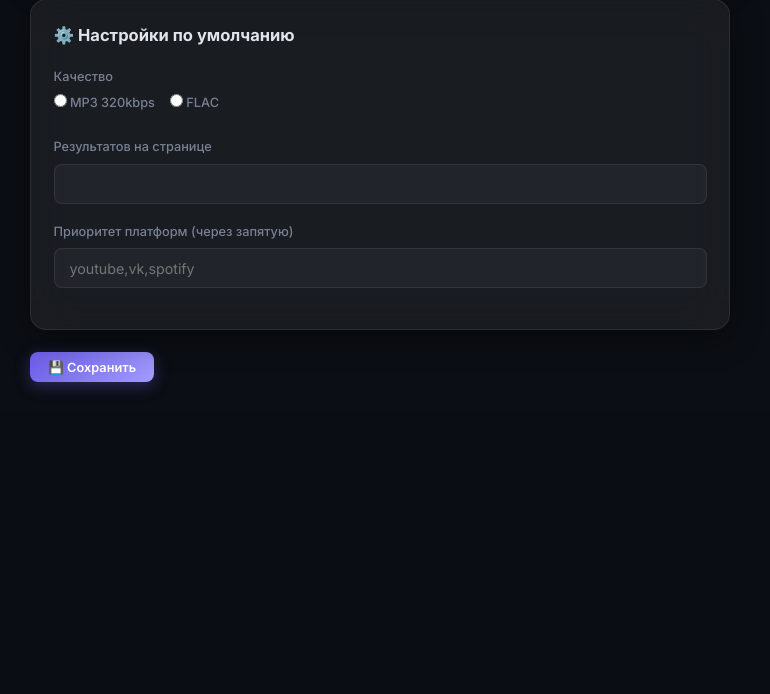
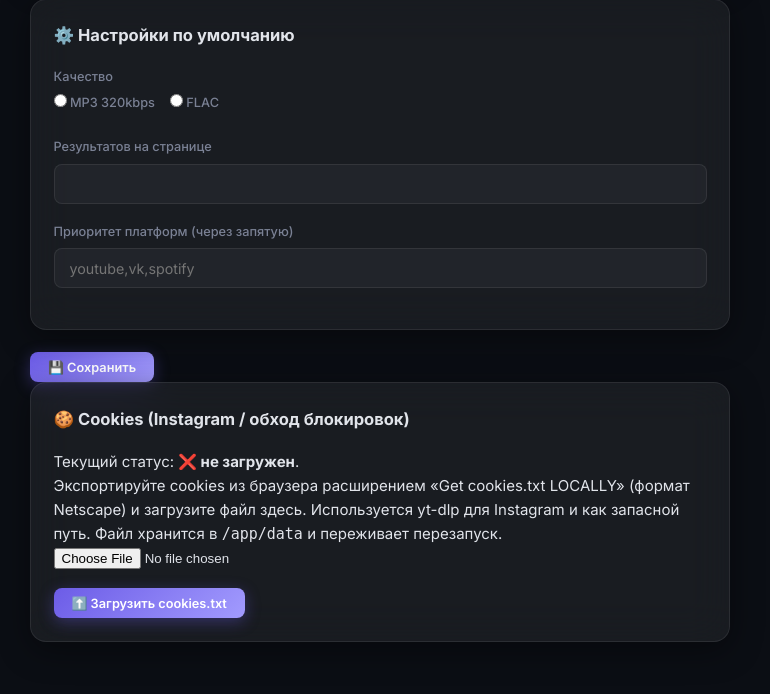
Before and after one commit to Annoyt/tgplaylistbot, a FastAPI app: template app/templates/admin/musicbot.html in a window 1280 px wide. Shown: the part 960-1654 px from the top of the page, without its empty margins (0-770 px from the left). Before the commit the page ends 1353 px from the top, so only its background shows below. Run offline with FastAPI, Linux system fonts and the light colour scheme; the template is opened without the code that fills it, so the values that code supplies are empty; parts of the project's set-up code (start-up, migrations or seed data) failed here and were passed over.

Commit message:
feat(dashboard): upload cookies.txt from the admin panel
Adds a cookies upload form + status to /admin/musicbot. The file is
validated as a Netscape jar and written to settings.cookies_path
(/app/data/cookies.txt), which now persists across restarts. Lets the
admin manage yt-dlp cookies (Instagram / fallback) without using the
Telegram file-upload path.

Co-Authored-By: Claude Opus 4.8 <noreply@anthropic.com>

```diff
--- a/app/templates/admin/musicbot.html
+++ b/app/templates/admin/musicbot.html
@@ -10,6 +10,11 @@
 
     {% if request.query_params.get('saved') %}
     <div class="alert alert-success">✅ Настройки сохранены</div>
+    {% endif %}
+    {% if request.query_params.get('cookies') == 'ok' %}
+    <div class="alert alert-success">🍪 cookies.txt загружен в постоянное хранилище</div>
+    {% elif request.query_params.get('cookies') == 'badformat' %}
+    <div class="alert alert-error">⚠️ Файл не похож на cookies в формате Netscape. Экспортируйте через «Get cookies.txt LOCALLY».</div>
     {% endif %}
 
     <form method="post" action="/admin/musicbot" class="settings-form">
@@ -105,6 +110,28 @@
             <button type="submit" class="btn btn-primary">💾 Сохранить</button>
         </div>
     </form>
+
+    <section class="settings-section glass">
+        <h2>🍪 Cookies (Instagram / обход блокировок)</h2>
+        <p class="help-text">
+            {% if cookies and cookies.present %}
+            Текущий статус: <strong>✅ загружен</strong> ({{ cookies.size }} байт). Загрузка нового файла перезапишет его.
+            {% else %}
+            Текущий статус: <strong>❌ не загружен</strong>.
+            {% endif %}
+        </p>
+        <p class="help-text">
+            Экспортируйте cookies из браузера расширением «Get cookies.txt LOCALLY» (формат Netscape)
+            и загрузите файл здесь. Используется yt-dlp для Instagram и как запасной путь.
+            Файл хранится в <code>/app/data</code> и переживает перезапуск.
+        </p>
+        <form method="post" action="/admin/musicbot/cookies" enctype="multipart/form-data">
+            <div class="form-group">
+                <input type="file" name="cookies_file" accept=".txt" required>
+            </div>
+            <button type="submit" class="btn btn-primary">⬆️ Загрузить cookies.txt</button>
+        </form>
+    </section>
 </div>
 {% endblock %}
 {% block scripts %}
```
Also changed, not shown: app/admin/router.py (+37 -2 lines).
